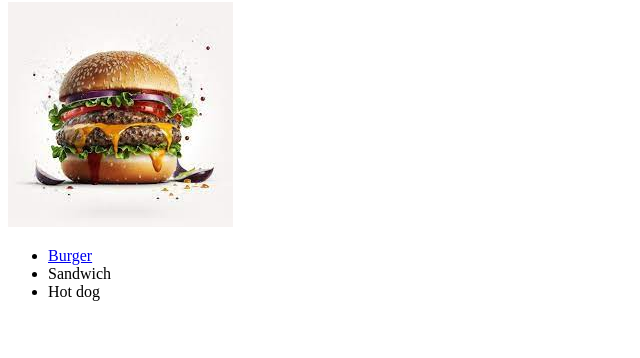
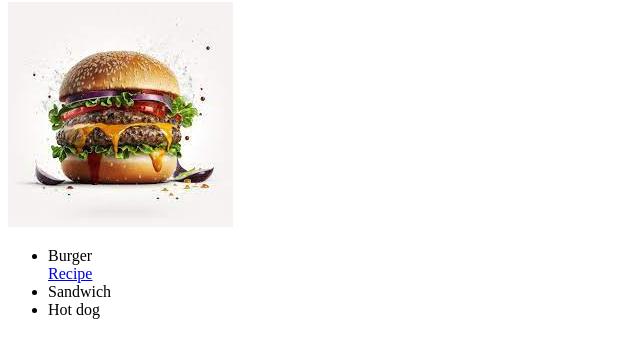
Before and after one commit to imdahabib/my_fvrt_food, a plain HTML site: page index.html in a window 1280 px wide. Shown: the part 78-436 px from the top of the page, without its empty margins (0-640 px from the left). Drawn offline with Linux system fonts and the light colour scheme.

Commit message:
Update index.html

```diff
--- a/index.html
+++ b/index.html
@@ -10,9 +10,10 @@
     <h1>My Favorite Foods</h1>
     <img src="download.jpeg" alt="Burger_Photo">
     <ul>
-        <li><a href="https://youtu.be/GTAELuqZ-nU">Burger</a></li>
+        <li>Burger</li> <a href="https://youtu.be/GTAELuqZ-nU">Recipe</a>
         <li>Sandwich</li>
         <li>Hot dog</li>
     </ul>
+
 </body>
 </html>
```
